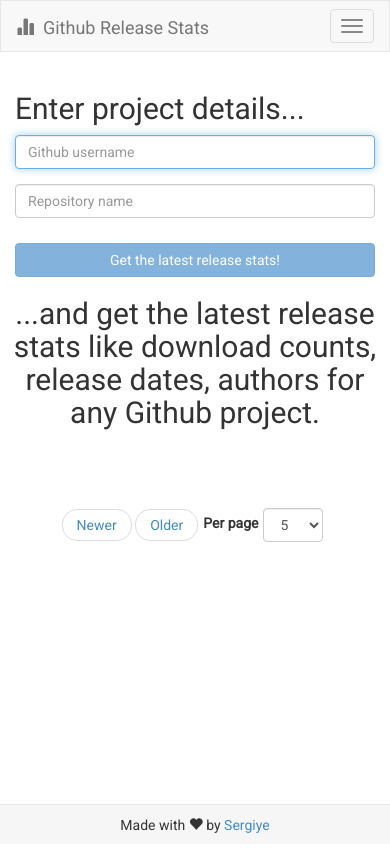
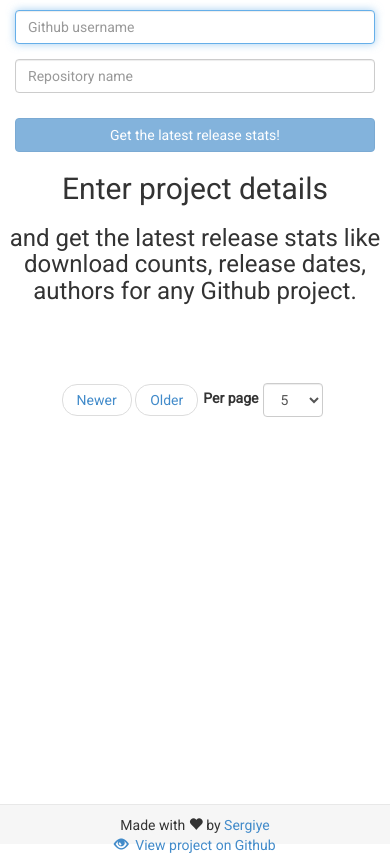
Before and after one commit to sergiye/github-release-stats, a plain HTML site: page index.html in a window 390 px wide. Drawn offline with Linux system fonts and the light colour scheme.

Commit message:
styles + releases link on total downloads

```diff
--- a/index.html
+++ b/index.html
@@ -11,36 +11,9 @@
     <link rel="stylesheet" href="css/main.css">
 </head>
 <body>
-    <nav class="navbar navbar-default" role="navigation">
-        <div class="container-fluid">
-            <div class="navbar-header">
-                <button type="button" class="navbar-toggle" data-toggle="collapse" data-target="#main-navbar">
-                    <span class="sr-only">Toggle navigation</span>
-                    <span class="icon-bar"></span>
-                    <span class="icon-bar"></span>
-                    <span class="icon-bar"></span>
-                </button>
-                <a class="navbar-brand" href=".">
-                    <span class="glyphicon glyphicon-stats"></span>&nbsp;
-                    Github Release Stats
-                </a>
-            </div>
-            <div class="collapse navbar-collapse" id="main-navbar">
-                <ul class="nav navbar-nav navbar-right">
-                    <li>
-                        <a href="https://github.com/sergiye/github-release-stats" target="_blank">
-                            <span class="glyphicon glyphicon-eye-open"></span>&nbsp;
-                            View project on Github
-                        </a>
-                    </li>
-                </ul>
-            </div>
-        </div>
-    </nav>
     <div class="container">
         <div class="row" id="search">
             <div class="col-md-4 col-md-offset-4">
-                <h2>Enter project details...</h2>
                 <div class="form form-inline">
                     <div class="form-group">
                         <input type="text" class="form-control" id="username" placeholder="Github username">
@@ -53,7 +26,8 @@
             </div>
         </div>
         <div class="row" id="description">
-            <h2>...and get the latest release stats like download counts, release dates, authors for any Github project.</h2>
+            <h2>Enter project details</h2>
+            <h3>and get the latest release stats like download counts, release dates, authors for any Github project.</h3>
         </div>
         <div class="row" id="title">
             <h2><span class="username"></span>/<span class="repository"></span></h2>
@@ -85,10 +59,19 @@
         </div>
     </div>
     <div id="footer">
-        <div class="container">
-            Made with <span class="glyphicon glyphicon-heart"></span> by <a href="https://github.com/sergiye/github-release-stats" target="_blank">Sergiye</a>
+        <div class="container-fluid">
+	        <div class="container">
+	            Made with <span class="glyphicon glyphicon-heart"></span> by <a href="mailto:egoshin.sergey@gmail.com" target="_blank">Sergiye</a>
+	        </div>
+	        <div class="container">
+	            <a href="https://github.com/sergiye/github-release-stats" target="_blank">
+	                <span class="glyphicon glyphicon-eye-open"></span>&nbsp;
+	                View project on Github
+	            </a>
+	        </div>
         </div>
     </div>
+
 </body>
 <script type="text/javascript" src="third-party/jquery/jquery-1.11.1.min.js"></script>
 <script type="text/javascript" src="third-party/bootstrap/js/bootstrap.min.js"></script>
--- a/js/main.js
+++ b/js/main.js
@@ -163,9 +163,11 @@ function showStats(data) {
         });
 
         if(totalDownloadCount) {
+		    let url = "https://github.com/" + $("#username").val() + "/" + $("#repository").val() + "/releases";
+
             let totalHTML = "<div class='row total-downloads'>";
             totalHTML += "<h1><span class='glyphicon glyphicon-download'></span>&nbsp;&nbsp;Total Downloads</h1>";
-            totalHTML += "<span>" + formatNumber(totalDownloadCount) + "</span>";
+            totalHTML += "<span><a href='" + url + "' target='_blank'>" + formatNumber(totalDownloadCount) + "</a></span>";
             totalHTML += "</div>";
 
             html = totalHTML + html;
```
